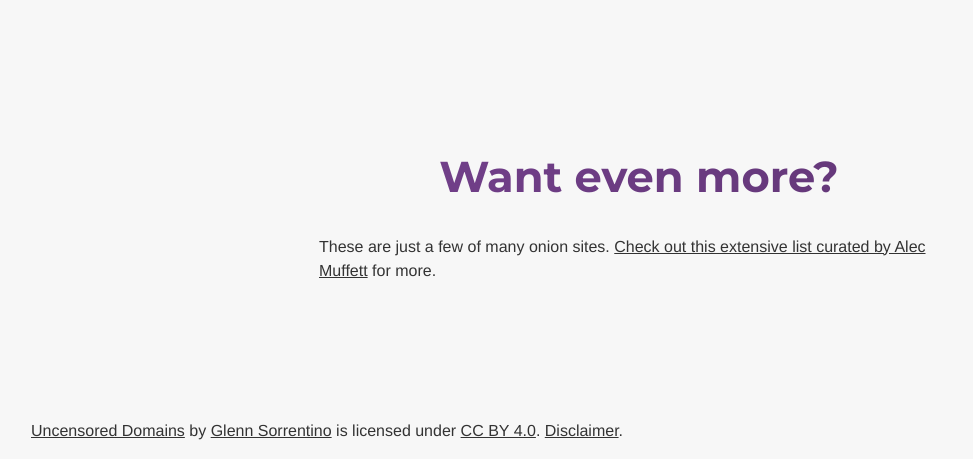
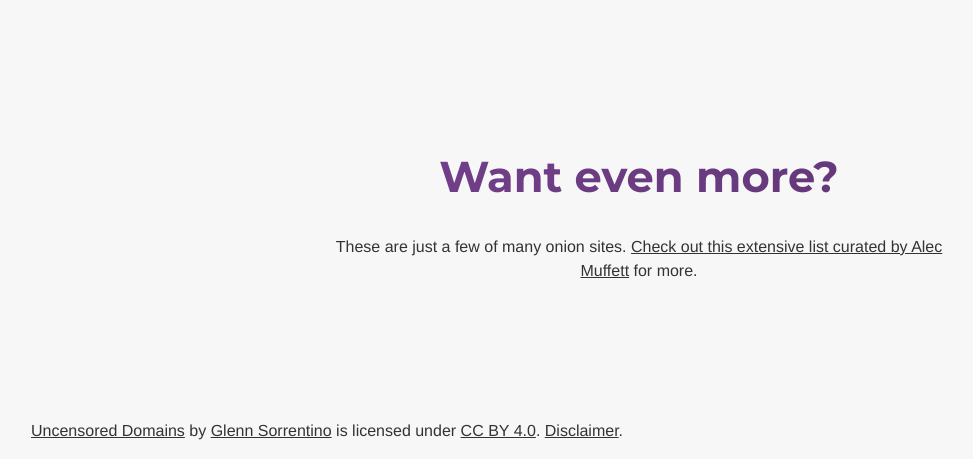
Before and after one commit to glenn-sorrentino/uncensoreddomains, a PHP site: page / in a window 1280 px wide. Shown: the part 3488-3947 px from the top of the page, without its empty margins (1-974 px from the left). Run offline with PHP 8.4, Linux system fonts and the light colour scheme.

Commit message:
Update style.css

```diff
--- a/css/style.css
+++ b/css/style.css
@@ -25,8 +25,12 @@
   margin-top: 0;
 }
 
-.center .description:only-of-type {
+.center .description:only-of-type p {
   text-align: left;
+}
+
+.center .description:only-of-type p:only-of-type {
+  text-align: center;
 }
 
 .center .description p {
```
